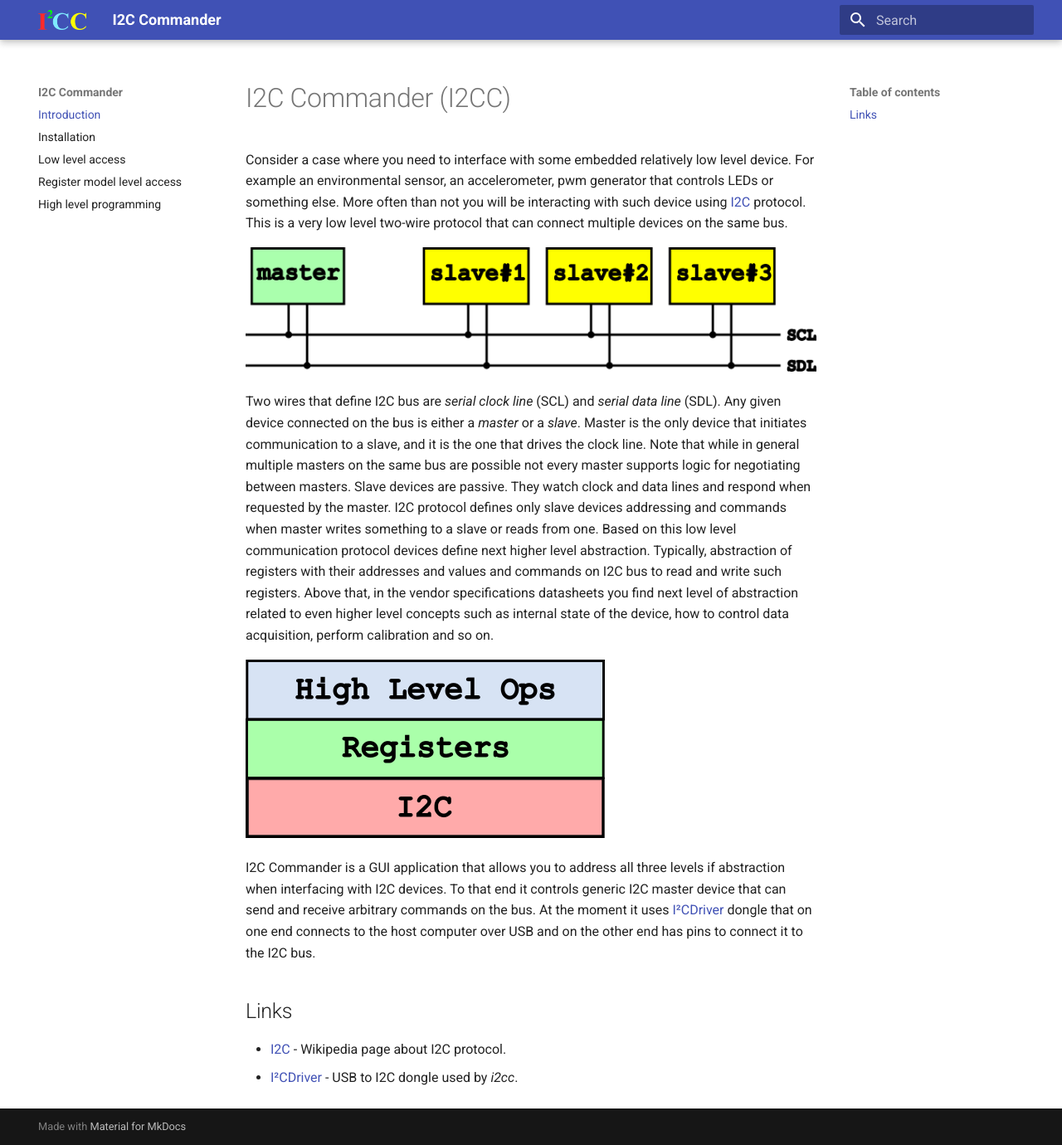
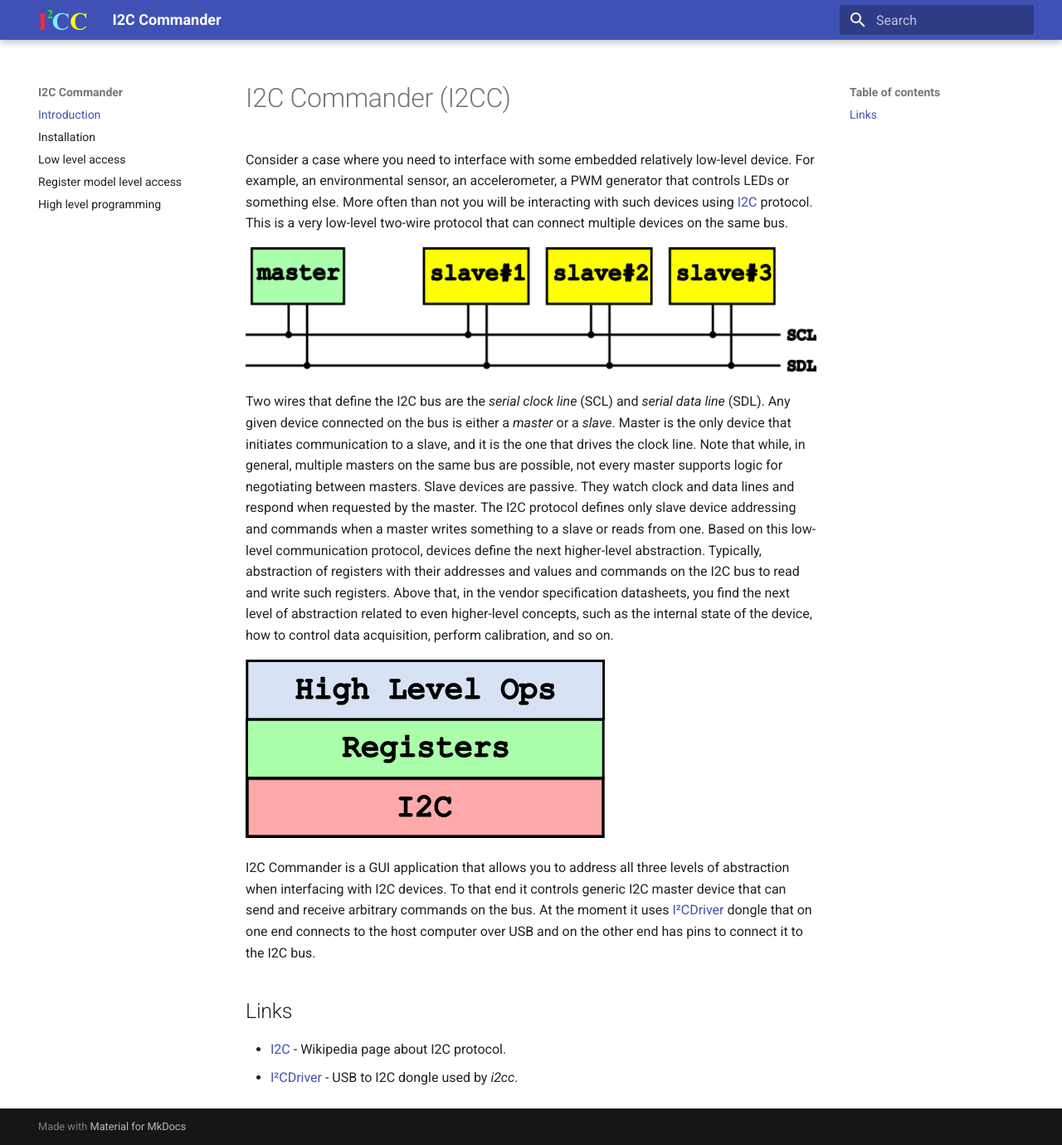
Before and after one commit to priimak/i2cc, an MkDocs documentation site: the page built from docs/index.md, in a window 1280 px wide and 1380 px high. Shown: the whole window at 83% size. Built offline with MkDocs 1.6.1 and Material for MkDocs 9.7.7, drawn with Linux system fonts in a browser that asks for light colours.

Commit message:
Docs update

```diff
--- a/docs/index.md
+++ b/docs/index.md
@@ -1,26 +1,27 @@
 # I2C Commander (I2CC)
 
-Consider a case where you need to interface with some embedded relatively low level device. For example an environmental
-sensor, an accelerometer, pwm generator that controls LEDs or something else. More often than not you will be interacting with
-such device using [I2C](https://en.wikipedia.org/wiki/I2C) protocol. This is a very low level two-wire protocol that can
+Consider a case where you need to interface with some embedded relatively low-level device. For example, an environmental
+sensor, an accelerometer, a PWM generator that controls LEDs or something else. More often than not you will be interacting with
+such devices using [I2C](https://en.wikipedia.org/wiki/I2C) protocol. This is a very low-level two-wire protocol that can
 connect multiple devices on the same bus.
 
 ![](images/i2c-topology.png)
 
-Two wires that define I2C bus are _serial clock line_ (SCL) and _serial data line_ (SDL). Any given device connected on
-the bus is either a _master_ or a _slave_. Master is the only device that initiates communication to a slave, and it is
-the one that drives the clock line. Note that while in general multiple masters on the same bus are possible not every
-master supports logic for negotiating between masters. Slave devices are passive. They watch clock and data lines and
-respond when requested by the master. I2C protocol defines only slave devices addressing and commands when master writes
-something to a slave or reads from one. Based on this low level communication protocol devices define next higher level
-abstraction. Typically, abstraction of registers with their addresses and values and commands on I2C bus to read and
-write such registers. Above that, in the vendor specifications datasheets you find next level of abstraction related to
-even higher level concepts such as internal state of the device, how to control data acquisition, perform calibration and
-so on.
+Two wires that define the I2C bus are the _serial clock line_ (SCL) and _serial data line_ (SDL). Any given device
+connected on the bus is either a _master_ or a _slave_. Master is the only device that initiates communication to a
+slave, and it is the one that drives the clock line. Note that while, in general, multiple masters on the same bus are
+possible, not every master supports logic for negotiating between masters. Slave devices are passive. They watch clock
+and data lines and respond when requested by the master. The I2C protocol defines only slave device addressing and
+commands when a master writes something to a slave or reads from one. Based on this low-level communication protocol,
+devices define the next higher-level
+abstraction. Typically, abstraction of registers with their addresses and values and commands on the I2C bus to read
+and write such registers. Above that, in the vendor specification datasheets, you find the next level of abstraction
+related to even higher-level concepts, such as the internal state of the device, how to control data acquisition, perform
+calibration, and so on.
 
 ![](images/i2c-levels.png)
 
-I2C Commander is a GUI application that allows you to address all three levels if abstraction when interfacing with I2C
+I2C Commander is a GUI application that allows you to address all three levels of abstraction when interfacing with I2C
 devices. To that end it controls generic I2C master device that can send and receive arbitrary commands on the bus. At
 the moment it uses [I²CDriver](https://i2cdriver.com/) dongle that on one end connects to the host computer over USB and
 on the other end has pins to connect it to the I2C bus.
```
Also changed, not shown: docs/bare_i2c.md (+9 -9 lines).
